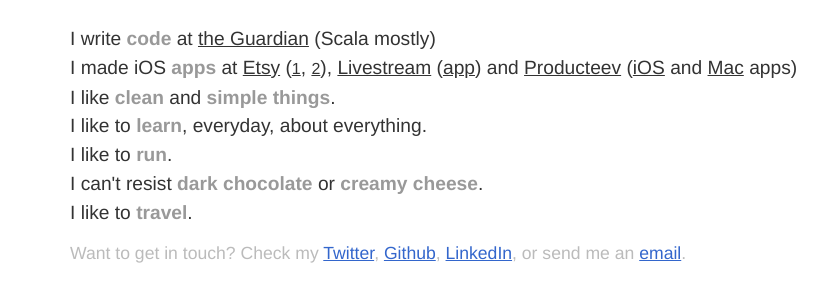
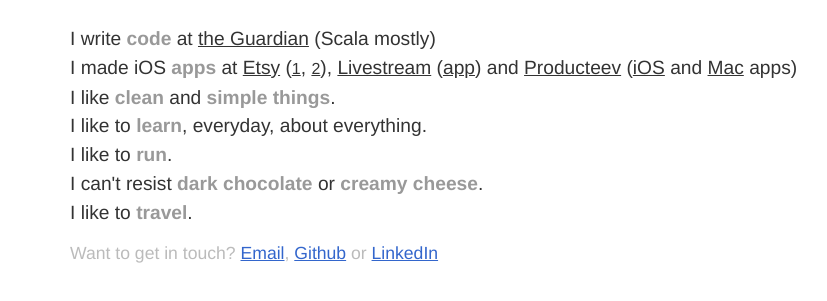
Before and after one commit to TBonnin/tbonnin.github.io, a plain HTML site: page index.htm in a window 1280 px wide. Shown: the part 107-408 px from the top of the page, without its empty margins (8-835 px from the left). Drawn offline with Linux system fonts and the light colour scheme.

Commit message:
Remove twitter and reorder contact options

```diff
--- a/index.htm
+++ b/index.htm
@@ -41,7 +41,7 @@
 				<li>I can't resist <span class="keywords">dark chocolate</span> or <span class="keywords">creamy cheese</span>.</li>
 				<li>I like to <span class="keywords">travel</span>.</li>
 			</ul>
-            <p id="more">Want to get in touch? Check my <a rel="me" href="//www.twitter.com/tbonnin/">Twitter</a>, <a rel="me" href="//www.github.com/tbonnin/">Github</a>, <a rel="me" href="//www.linkedin.com/in/thomasbonnin/">LinkedIn</a>,  or send me an <a rel="me" href="mailto:thomas.bonnin@gmail.com">email</a>.</p>
+            <p id="more">Want to get in touch? <a rel="me" href="mailto:thomas.bonnin@gmail.com">Email</a>, <a rel="me" href="//www.github.com/tbonnin/">Github</a> or <a rel="me" href="//www.linkedin.com/in/thomasbonnin/">LinkedIn</a></p>
 		</div>
 	</div>
 </body>
```
